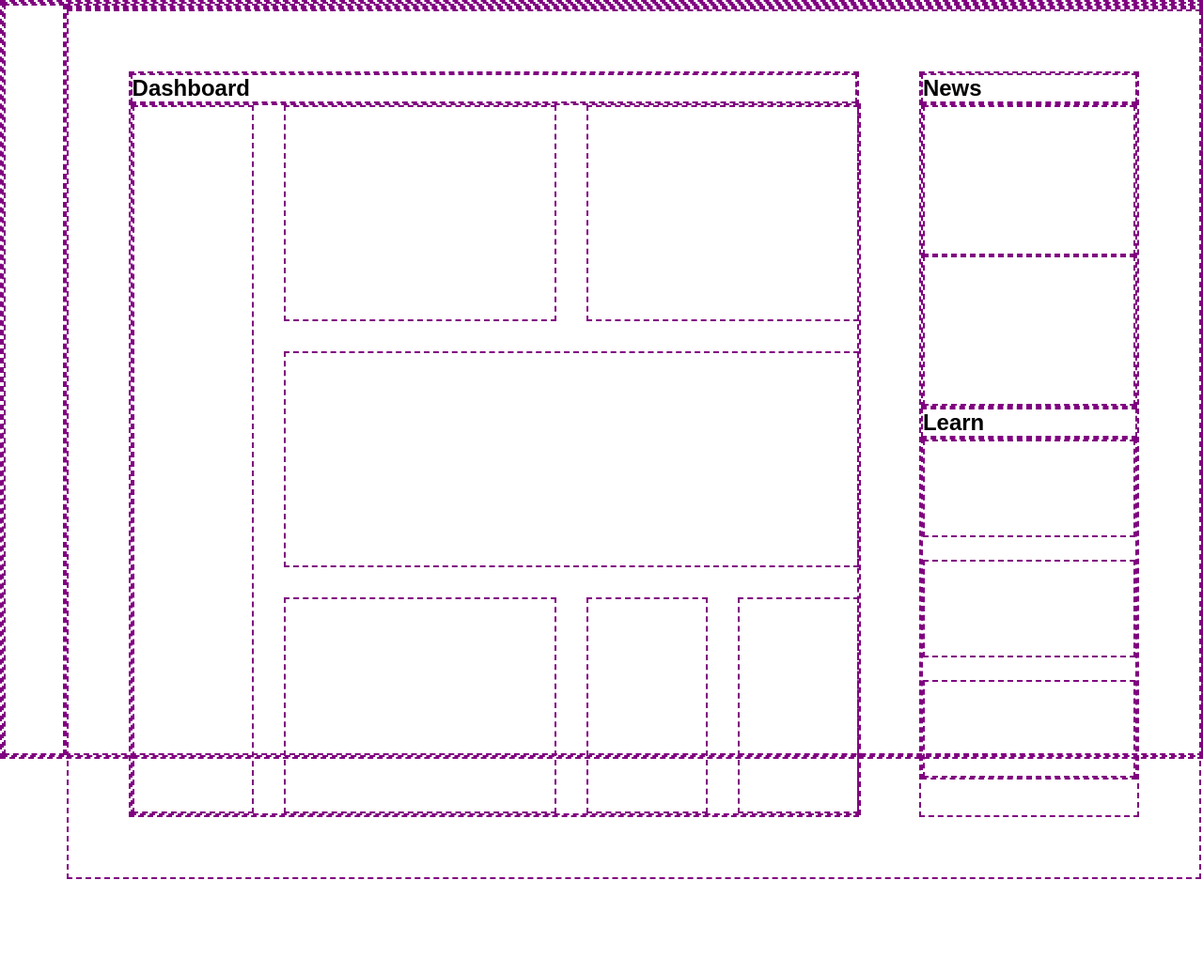
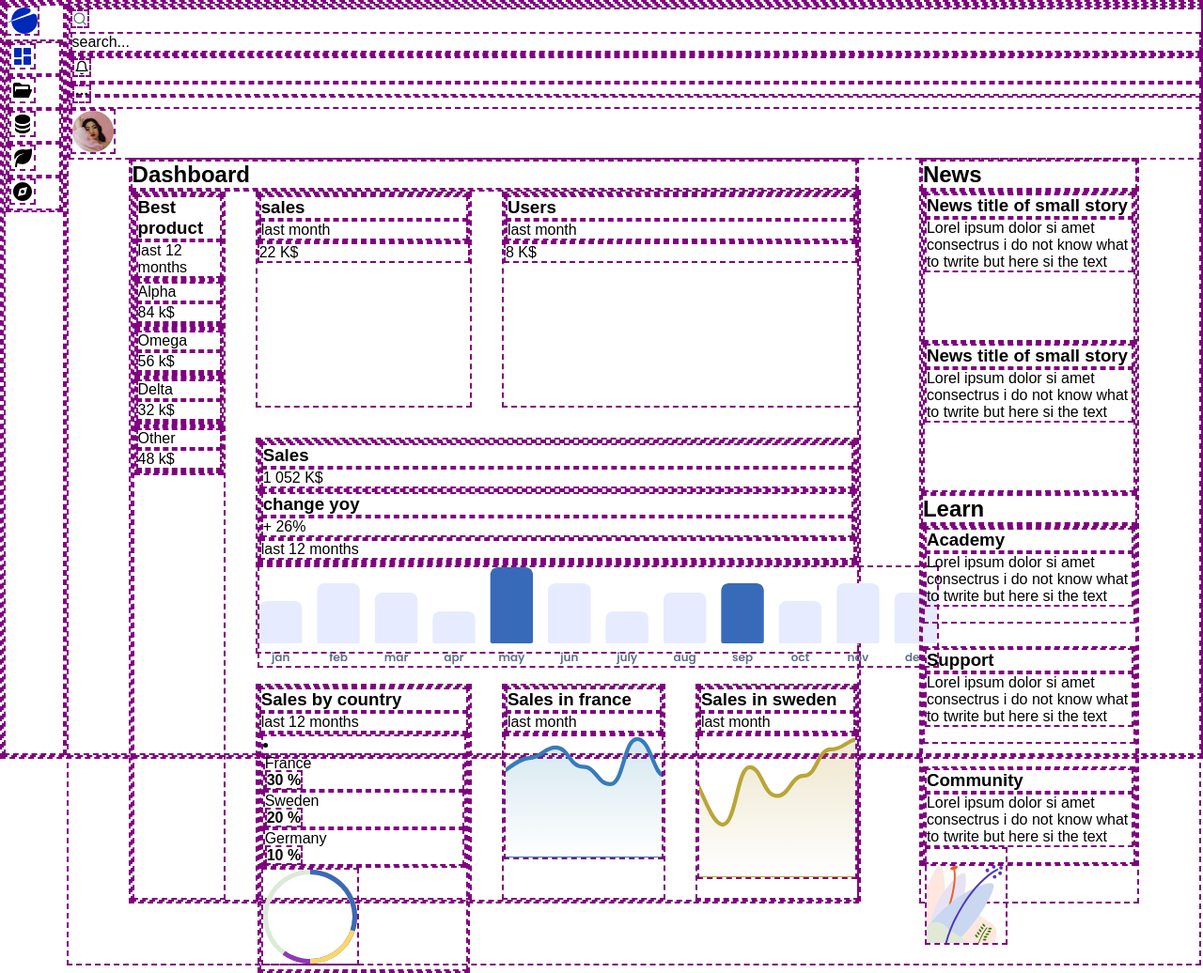
Before and after one commit to Jeremie-R/OdenProject, a plain HTML site: page AdminDashboard/index.html in a window 1280 px wide. Shown: the whole page at 94% size. Before the commit the page ends 936 px from the top, so only its background shows below. Drawn offline with Linux system fonts and the light colour scheme.

Commit message:
added html content

```diff
--- a/AdminDashboard/index.html
+++ b/AdminDashboard/index.html
@@ -8,13 +8,43 @@
 </head>
 <body>
     <div class="menu">
+        <img src="./Assets/logo.svg" alt="Logo">
 
-
+        <div class="menuArray">
+            <div class="menuItem">
+                <img src="./Assets/dashboardIcon.svg" alt="">
+            </div>
+            <div class="menuItem">
+                <img src="./Assets/folderIcon.svg" alt="">
+            </div>
+            <div class="menuItem">
+                <img src="./Assets/dataIcon.svg" alt="">
+            </div>
+            <div class="menuItem">
+                <img src="./Assets/LeafIcon.svg" alt="">
+            </div>
+            <div class="menuItem">
+                <img src="./Assets/compasIcon.svg" alt="">
+            </div>
+        </div>
 
     </div>
 
     <div class="header_content">
         <div class="header">
+            <div class="search">
+                <img src="./Assets/searchIcond.svg" alt="">
+                <p>search...</p>
+            </div>
+            <div class="side">
+                <div class="element">
+                    <img src="./Assets/BellIcon.svg" alt="">
+                </div>
+                <div class="element">
+                    <img src="./Assets/moreIcon.svg" alt="">
+                </div>
+                <img src="./Assets/userPic.png" alt="">
+            </div>
 
         </div>
         <div class="content">
@@ -23,28 +53,134 @@
                 <div class="grid">
                     <div class="card purple" id="bestProduct">
 
+                        <div class="cardtitle small">
+                        <h3>Best product</h3>
+                        <p class="time">last 12 months</p>
+                        </div>
+
+                        <div class="line">
+                            <div class="title">Alpha</div>
+                            <div class="number">84 k$</div>
+                            <div class="bar" id="Aplha"></div>
+                        </div>
+
+                        <div class="line">
+                            <div class="title">Omega</div>
+                            <div class="number">56 k$</div>
+                            <div class="bar" id="Omega"></div>
+                        </div>
+
+                        <div class="line">
+                            <div class="title">Delta</div>
+                            <div class="number">32 k$</div>
+                            <div class="bar" id="Delta"></div>
+                        </div>
+
+                        <div class="line">
+                            <div class="title">Other</div>
+                            <div class="number purple">48 k$</div>
+                            <div class="bar" id="Other"></div>
+                        </div>
+
                     </div>
-                    <div class="card blue" id="salesMonth"></div>
-                    <div class="card green" id="usersMonth"></div>
-                    <div class="card" id="salesYear"></div>
-                    <div class="card" id="country"></div>
-                    <div class="card" id="france"></div>
-                    <div class="card" id="sweden"></div>
+
+                    <div class="card blue bigchart" id="salesMonth">
+                        <div class="cardtitle">
+                        <h3>sales</h3>
+                        <p class="time">last month</p>
+                        </div>
+                        <p class="number green">22 K$</p>
+                    </div>
+
+
+                    <div class="card green bigchart" id="usersMonth">
+                        <div class="cardtitle">
+                            <h3>Users</h3>
+                            <p class="time">last month</p>
+                        </div>
+                            <p class="number">8 K$</p>
+                    </div>
+
+                    <div class="card" id="salesYear">
+                        <div class="cardhead">
+                            <div class="salesTitle">
+                                <h3>Sales</h3>
+                                <p class="number">1 052 K$</p>
+                            </div>
+                            <div class="salesTitle">
+                                <h3 class="grey">change yoy</h3>
+                                <p class="number">+ 26%</p>
+                            </div>
+                            <p class="time">last 12 months</p>
+                        </div>
+                        <div class="divider"></div>
+                        <img src="./Assets/BarChart.svg" alt="">
+                    </div>
+
+                    <div class="card" id="country">
+                        <div class="cardtitle">
+                            <h3>Sales by country</h3>
+                            <p class="time">last 12 months</p>
+
+                            <div class="doughnutcardcontent">
+
+                                <li>
+                                    <ul class="blue">France <br> <b>30 %</b></ul>
+                                    <ul class="blue">Sweden <br> <b>20 %</b></ul>
+                                    <ul class="blue">Germany <br> <b>10 %</b></ul>
+                                </li>
+
+                                <img src="./Assets/doughtnut.svg" alt="">
+                            </div>
+
+                        </div>
+                    </div>
+                    <div class="card smallCard" id="france">
+                        <div class="cardtitle small">
+                            <h3>Sales in france</h3>
+                            <p class="time">last month</p>
+                            </div>
+                            <img src="./Assets/france.svg" alt="">
+                    </div>
+
+                    <div class="card smallCard" id="sweden">
+                        <div class="cardtitle small">
+                            <h3>Sales in sweden</h3>
+                            <p class="time">last month</p>
+                            </div>
+                            <img src="./Assets/sweden.svg" alt="">
+                    </div>
                 </div>
 
             </div>
             <div class="sidepanel">
                 <h2>News</h2>
                 <div class="newsCard">
-                    <div class="news"></div>
-                    <div class="news"></div>
+                    <div class="news">
+                        <h3>News title of small story</h3>
+                        <p>Lorel ipsum dolor si amet consectrus i do not know what to twrite but here si the text</p>
+                    </div>
+                    <div class="news">
+                        <h3>News title of small story</h3>
+                        <p>Lorel ipsum dolor si amet consectrus i do not know what to twrite but here si the text</p>
+                    </div>
                 </div>
 
                 <h2>Learn</h2>
                 <div class="learnCards">
-                    <div class="learnCard"></div>
-                    <div class="learnCard"></div>
-                    <div class="learnCard community"></div>
+                    <div class="learnCard">
+                        <h3>Academy</h3>
+                        <p>Lorel ipsum dolor si amet consectrus i do not know what to twrite but here si the text</p>
+                    </div>
+                    <div class="learnCard">
+                        <h3>Support</h3>
+                        <p>Lorel ipsum dolor si amet consectrus i do not know what to twrite but here si the text</p>
+                    </div>
+                    <div class="learnCard community">
+                        <h3>Community</h3>
+                        <p>Lorel ipsum dolor si amet consectrus i do not know what to twrite but here si the text</p>
+                        <img src="./Assets/communityImage.svg" alt="">
+                    </div>
                 </div>
 
             </div>
```
Also changed, not shown: AdminDashboard/Assets/searchIcond.svg (added).
